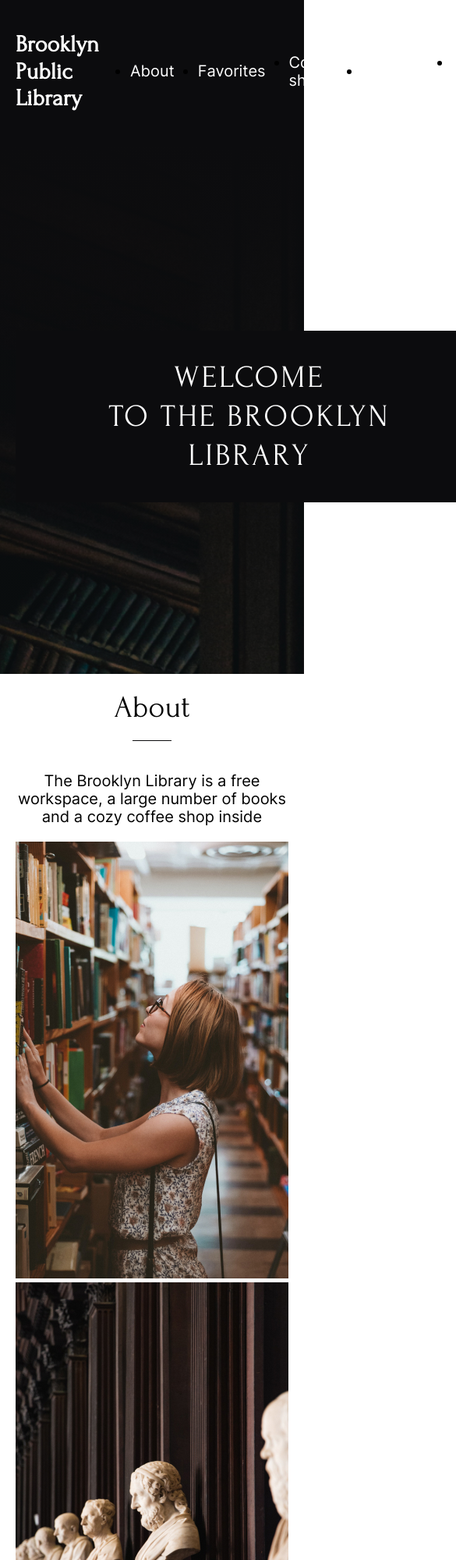
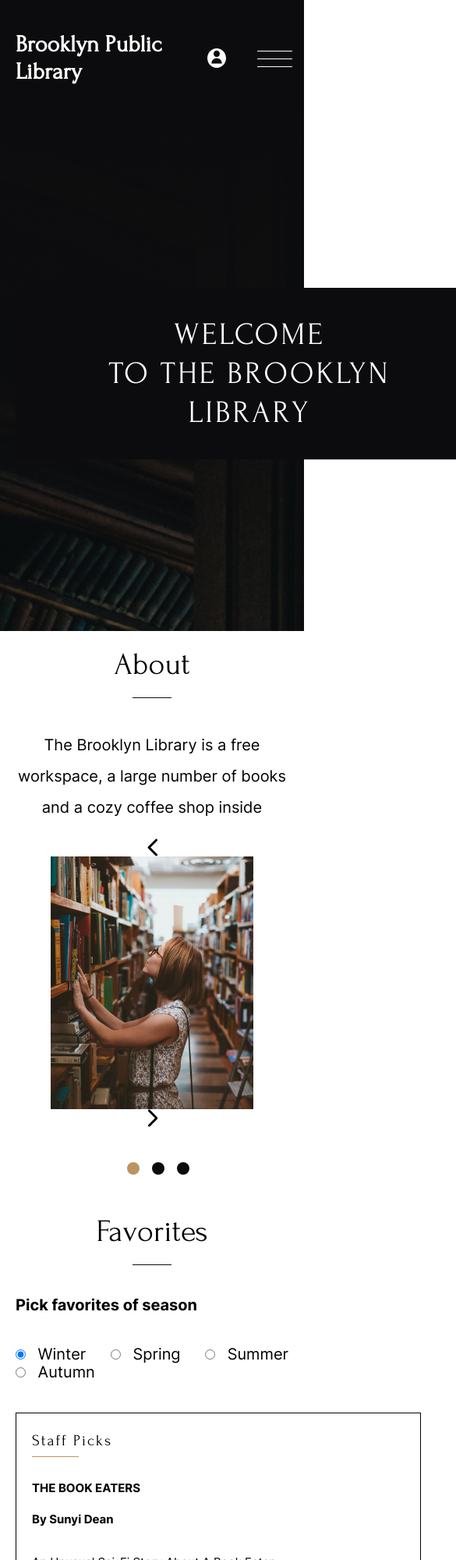
Before and after one commit to AlexKuryanov/image-gallery, a plain HTML site: page library/index.html in a window 390 px wide. Shown: the top 2000 px of the page at 78% size, 585 px wide, since content can reach past the window. Drawn offline with Linux system fonts and the light colour scheme.

Commit message:
feat: make adaptive

```diff
--- a/library/css/style.css
+++ b/library/css/style.css
@@ -36,6 +36,11 @@
   border: 0;
   white-space: nowrap;
   clip-path: inset(100%);
+}
+
+img {
+  max-width: 100%;
+  vertical-align: bottom;
 }
 
 .btn {
@@ -97,9 +102,39 @@
   filter: blur(1px);
 }
 
+.burger {
+  /* display: none; */
+  width: 45px;
+  height: 20px;
+  position: relative;
+  cursor: pointer;
+}
+
+.burger-line {
+  display: block;
+  width: 45px;
+  height: 1px;
+  position: absolute;
+  background-color: var(--white);
+  transition: all 0.3s linear;
+}
+
+.burger-line:nth-child(2) {
+  top: 50%;
+  /* transform: translateY(-50%); */
+}
+
+.burger-line:last-child {
+  bottom: -1px;
+}
+
+.burger:hover .burger-line {
+  background-color: var(--basic-gold);
+}
+
 /*Welcome */
 .welcome {
-  padding-top: 220px;
+  padding-top: 200px;
   padding-bottom: 160px;
   background: linear-gradient(
       180deg,
@@ -157,12 +192,37 @@
   flex-wrap: wrap;
   justify-content: center;
   align-items: center;
-  column-gap: 15px;
   overflow-x: hidden;
+}
+
+.slide-btn {
+  display: none;
+  width: 13px;
+  height: 23px;
+  background-color: transparent;
+  border: none;
+  background-repeat: no-repeat;
+}
+
+.prev-slide-btn {
+  background: url(../assets/images/icons/arrow-prev.svg);
+}
+
+.next-slide-btn {
+  background: url(../assets/images/icons/arrow-next.svg);
+}
+
+.slides {
+  display: flex;
+  flex-wrap: wrap;
+  justify-content: center;
+  align-items: center;
+  gap: 15px;
 }
 
 .slider-nav {
   margin-top: 40px;
+  text-align: center;
 }
 
 .slider-nav-button {
@@ -206,6 +266,7 @@
   margin: 0;
   margin-bottom: 20px;
   text-align: center;
+  line-height: 40px;
 }
 
 /* Favorites */
@@ -216,26 +277,37 @@
 
 .buttons {
   margin-bottom: 40px;
+  display: flex;
+  flex-wrap: wrap;
+  justify-content: space-between;
 }
 
-.label {
-  padding-left: 20px;
-  margin-right: 90px;
+.favorites-btn {
+  margin-right: 10px;
 }
 
 .favorites-btn:checked + .label {
   font-weight: 700;
 }
 
-.articles {
+/* .articles {
   display: grid;
   grid-template-columns: 1fr 1fr;
   grid-template-rows: auto;
   gap: 40px 220px;
+} */
+
+.articles {
+  display: flex;
+  flex-wrap: wrap;
+  justify-content: space-around;
+  row-gap: 40px;
 }
 
 .favorites-article {
   max-width: 550px;
+  min-width: 520px;
+  margin-right: 40px;
   display: flex;
   flex-direction: column;
   position: relative;
@@ -615,3 +687,70 @@
 .school a:hover {
   color: var(--basic-gold);
 }
+
+/* Media queries */
+
+/* from 768px to 1024px */
+@media (max-width: 1024px) {
+  .container {
+    max-width: 728px;
+  }
+
+  .nav-list {
+    display: none;
+  }
+
+  .login {
+    margin-left: auto;
+    margin-right: 40px;
+  }
+
+  .slider {
+    gap: 0;
+  }
+
+  .slide-btn {
+    display: block;
+  }
+
+  .slides {
+    padding-inline: 45px;
+  }
+
+  .slide:nth-child(n + 2) {
+    display: none;
+  }
+
+  .articles {
+    grid-template-columns: 1fr;
+    justify-items: center;
+  }
+
+  .shop-menu {
+    flex-wrap: wrap;
+  }
+
+  .desserts {
+    text-align: right;
+    margin-left: auto;
+  }
+
+  .contacts {
+    padding-bottom: 40px;
+  }
+
+  .contacts-wrapper {
+    flex-wrap: wrap;
+    row-gap: 100px;
+  }
+
+  .cards-wrapper {
+    flex-wrap: wrap;
+    justify-content: center;
+    row-gap: 20px;
+  }
+
+  .cards-toget {
+    text-align: center;
+  }
+}
--- a/library/index.html
+++ b/library/index.html
@@ -34,6 +34,11 @@
         <a class="login" href="#">
           <img src="assets/images/icons/icon_profile.svg" alt="" />
         </a>
+        <div class="burger">
+          <span class="burger-line"></span>
+          <span class="burger-line"></span>
+          <span class="burger-line"></span>
+        </div>
       </nav>
     </header>
     <main class="page-content">
@@ -54,6 +59,8 @@
             and a cozy coffee shop inside
           </p>
           <div class="slider">
+            <button class="slide-btn prev-slide-btn"></button>
+            <div class="slides">
               <div class="slide">
                 <img src="assets/images/content/slide1.jpg" alt="" />
               </div>
@@ -62,6 +69,9 @@
               </div>
               <div class="slide">
                 <img src="assets/images/content/slide3.jpg" alt="" />
+              </div>
+            </div>
+            <button class="slide-btn next-slide-btn"></button>
           </div>
           <div class="slider-nav">
             <input
@@ -78,42 +88,49 @@
             <label class="slider-nav-item s-3" for="s-3"> </label>
           </div>
         </div>
-        </div>
       </section>
       <section class="section favorites" id="favorites">
         <div class="container favorites-container">
           <h2 class="section-title">Favorites</h2>
           <p class="favorites-intro">Pick favorites of season</p>
           <div class="buttons">
-            <input
+            <label class="label favorites-label" for="winter"
+              ><input
                 class="btn favorites-btn"
                 type="radio"
                 name="season"
                 id="winter"
                 checked
               />
-            <label class="label favorites-label" for="winter">Winter</label>
-            <input
+              Winter</label
+            >
+            <label class="label favorites-label" for="spring"
+              ><input
                 class="btn favorites-btn"
                 type="radio"
                 name="season"
                 id="spring"
               />
-            <label class="label favorites-label" for="spring">Spring</label>
-            <input
+              Spring</label
+            >
+            <label class="label favorites-label" for="summer"
+              ><input
                 class="btn favorites-btn"
                 type="radio"
                 name="season"
                 id="summer"
               />
-            <label class="label favorites-label" for="summer">Summer</label>
-            <input
+              Summer</label
+            >
+            <label class="label favorites-label" for="autumn"
+              ><input
                 class="btn favorites-btn"
                 type="radio"
                 name="season"
                 id="autumn"
               />
-            <label class="label favorites-label" for="autumn">Autumn</label>
+              Autumn</label
+            >
             <!-- <button
               class="btn favorites-btn"
               data-season="winter"
```
Also changed, not shown: library/assets/images/icons/arrow-next.svg (added), library/assets/images/icons/arrow-prev.svg (added). Lines whose indentation alone changed are shown as unchanged.
